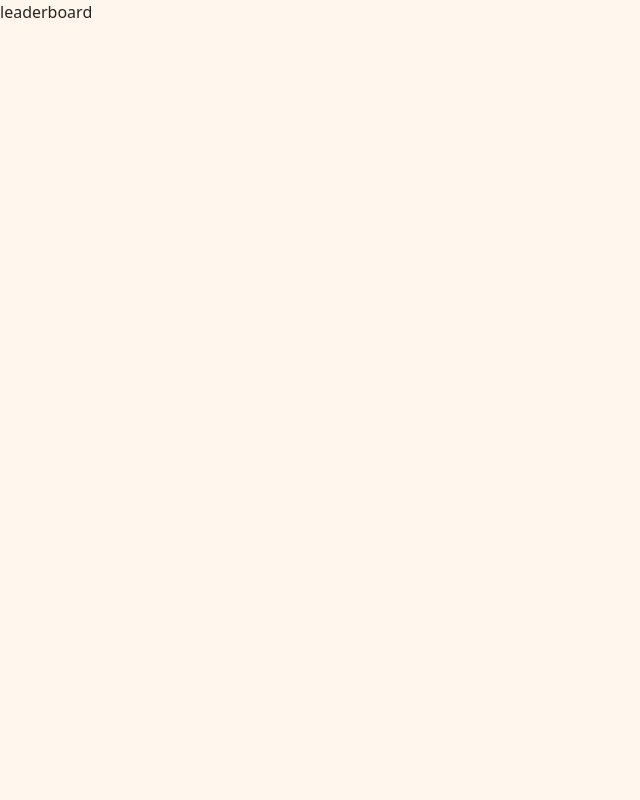
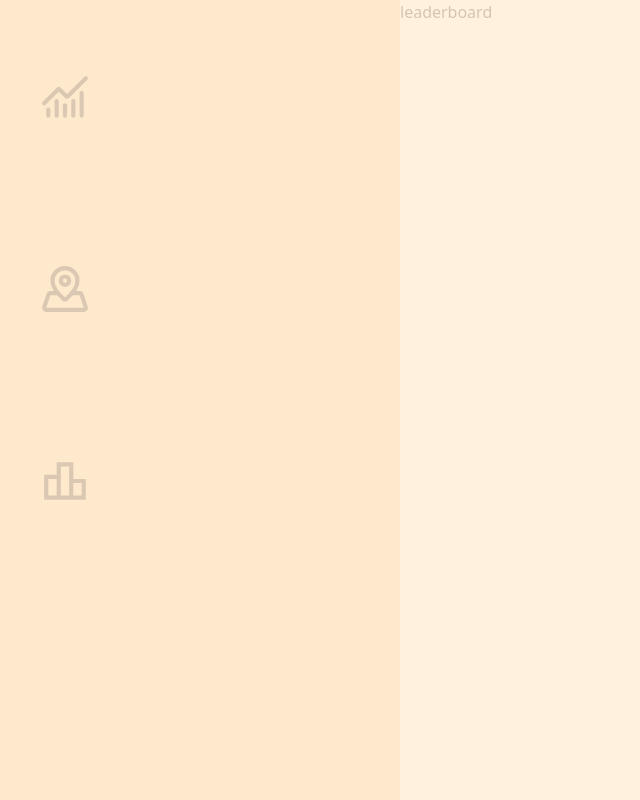
Before and after one commit to dionlwilliams/bu-energy-dashboard, a React (Vite) app: page /leaderboard in a window 1280 px wide. Shown: the whole page, without its empty margins (0-640 px from the left). Built offline with nearby package versions, Linux system fonts and the light colour scheme.

Commit message:
Added some simple styling. Added menu bar and simple logos

```diff
--- a/package.json
+++ b/package.json
@@ -11,10 +11,12 @@
   },
   "dependencies": {
     "@tailwindcss/vite": "^4.1.4",
+    "framer-motion": "^12.7.4",
     "lucide-react": "^0.494.0",
+    "motion": "^12.7.4",
     "react": "^19.0.0",
     "react-dom": "^19.0.0",
-    "react-router-dom": "^7.5.1",
+    "react-icons": "^5.5.0",
     "recharts": "^2.15.3"
   },
   "devDependencies": {
@@ -28,6 +30,7 @@
     "eslint-plugin-react-refresh": "^0.4.19",
     "globals": "^16.0.0",
     "postcss": "^8.5.3",
+    "react-router-dom": "^7.5.1",
     "tailwindcss": "^4.1.4",
     "vite": "^6.3.1"
   }
--- a/src/App.jsx
+++ b/src/App.jsx
@@ -3,20 +3,24 @@ import { Route, Routes } from 'react-router-dom'
 import OverviewPage from './webpages/OverviewPage'
 import MapPage from './webpages/MapPage'
 import LeaderboardPage from './webpages/LeaderboardPage'
+import Menu from './components/Menu'
 
 function App({}) {
-  console.log()
+  return (
+    <div className='flex h-screen text-stone-800 overflow-hidden'>
+    {/*bg styling - come back to later*/}
+    <div className='fixed inset-0 z-0'>
+      <div className='absolute inset-0 bg-orange-100 opacity-80' />
+    </div>
 
-  return (
-    <div className='flex h-screen bg-orange-50 text-stone-800 overflow-hidden'>
-
+    <Menu />
     <Routes>
       <Route path='/' element={<OverviewPage />} />
       <Route path='/map' element={<MapPage />} />
       <Route path='/leaderboard' element={<LeaderboardPage />} />
     </Routes>
     </div>
-  )
+  );
 }
 
 export default App
--- /dev/null
+++ b/src/components/Menu.jsx
@@ -0,0 +1,33 @@
+import React from 'react'
+import { ChartNoAxesCombined, MapPinned } from 'lucide-react';
+import { MdOutlineLeaderboard } from "react-icons/md";
+import { useState } from 'react';
+import { motion} from 'motion/react'
+import { Link } from 'react-router-dom'
+
+const MENU_ITEMS = [
+    {name:"Overview", icon:ChartNoAxesCombined, color:"#4E342E", path:"/"},
+    {name:"Campus Map", icon:MapPinned, color:"#4E342E", path:"/map"},
+    {name:"Leaderboard", icon:MdOutlineLeaderboard, color:"#4E342E", path:"/leaderboard"}
+];
+
+const Menu = () => {
+  const [isMenuOpen, setIsMenuOpen] = useState(true);
+
+  return (
+      <div className='h-full bg-orange-200 bg-opacity-50 p-4 flex flex-col w-100'>
+        <nav className='mt-8 flex-grow'>
+          {MENU_ITEMS.map((item, index) => (
+            <Link key={item.path} to={item.path}>
+            <motion.div className='flex items-stretch p-6 w-48 h-48 text-sm font-medium rounded-lg'>
+              <item.icon size={50} style={{color: item.color}} />
+            </motion.div>
+            </Link>
+          ))}
+
+        </nav>
+      </div>
+  );
+};
+
+export default Menu;
```
Also changed, not shown: 1 other file (tests, documents, lock files or other folders).
